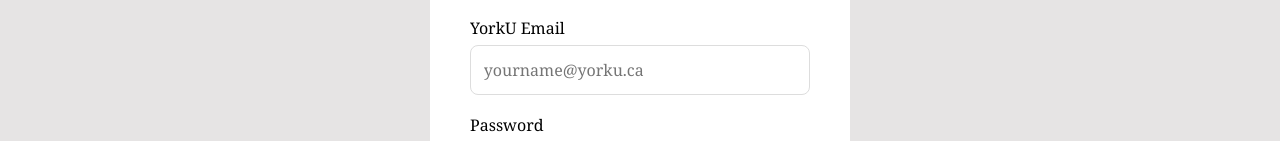
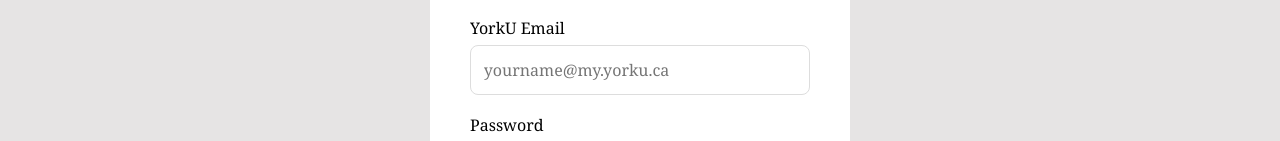
Before and after one commit to gurleens5/LionsList, a React (Vite) app in the folder client/: page / in a window 1280 px wide. Both pictures are taken after a click on the element "Sign Up". Shown: the part 354-495 px from the top of the page. Built offline with nearby package versions, Linux system fonts and the light colour scheme.

Commit message:
fix: change place holder text for email in sign-up

```diff
--- a/client/src/pages/SignUp.jsx
+++ b/client/src/pages/SignUp.jsx
@@ -66,7 +66,7 @@
                         name="email"
                         value={formData.email}
                         onChange={handleChange}
-                        placeholder="yourname@yorku.ca"
+                        placeholder="yourname@my.yorku.ca"
                         style={{ display: "block", width: "100%", padding: "0.8rem", margin: "0.4rem 0 1.2rem 0", borderRadius: "8px", border: "1px solid #ddd", boxSizing: "border-box", fontSize: "1rem", fontFamily: "Georgia, serif" }}/>
 
                     <label>Password</label>
```
